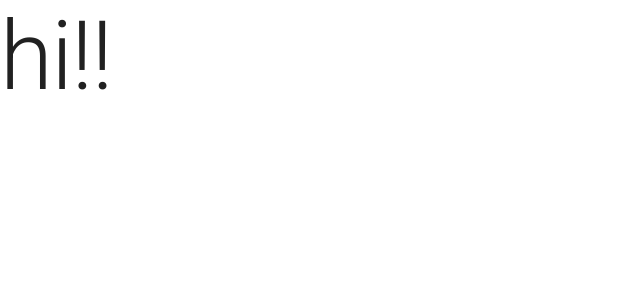
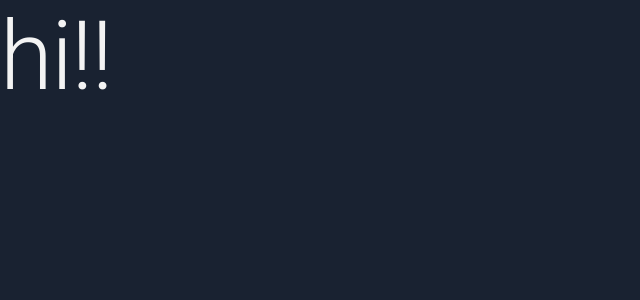
Before and after one commit to Takhof/tsawstomato, a Next.js app: page / in a window 1280 px wide. Shown: the top 300 px of the page, without its empty margins (0-640 px from the left). Built offline with nearby package versions, Linux system fonts and the light colour scheme.

Commit message:
feat: add material ui theme

```diff
--- /dev/null
+++ b/src/theme-options.ts
@@ -0,0 +1,20 @@
+import { ThemeOptions } from "@material-ui/core/styles/createMuiTheme";
+
+export const themeOptions: ThemeOptions = {
+  palette: {
+    type: "dark",
+    primary: {
+      main: "#5893df",
+    },
+    secondary: {
+      main: "#2ec5d3",
+    },
+    background: {
+      default: "#192231",
+      paper: "#24344d",
+    },
+    text: {
+      primary: "#f3f3f3",
+    },
+  },
+};
--- a/src/theme.ts
+++ b/src/theme.ts
@@ -1,6 +1,7 @@
 import { Roboto } from "@next/font/google";
 import { createTheme } from "@mui/material/styles";
 import { red } from "@mui/material/colors";
+import { themeOptions } from "./theme-options";
 
 export const roboto = Roboto({
   weight: ["300", "400", "500", "700"],
@@ -9,21 +10,6 @@ export const roboto = Roboto({
   fallback: ["Helvetica", "Arial", "sans-serif"],
 });
 
-const theme = createTheme({
-  palette: {
-    primary: {
-      main: "#556cd6",
-    },
-    secondary: {
-      main: "#19857b",
-    },
-    error: {
-      main: red.A400,
-    },
-  },
-  typography: {
-    fontFamily: roboto.style.fontFamily,
-  },
-});
+const theme = createTheme(themeOptions);
 
 export default theme;
```
